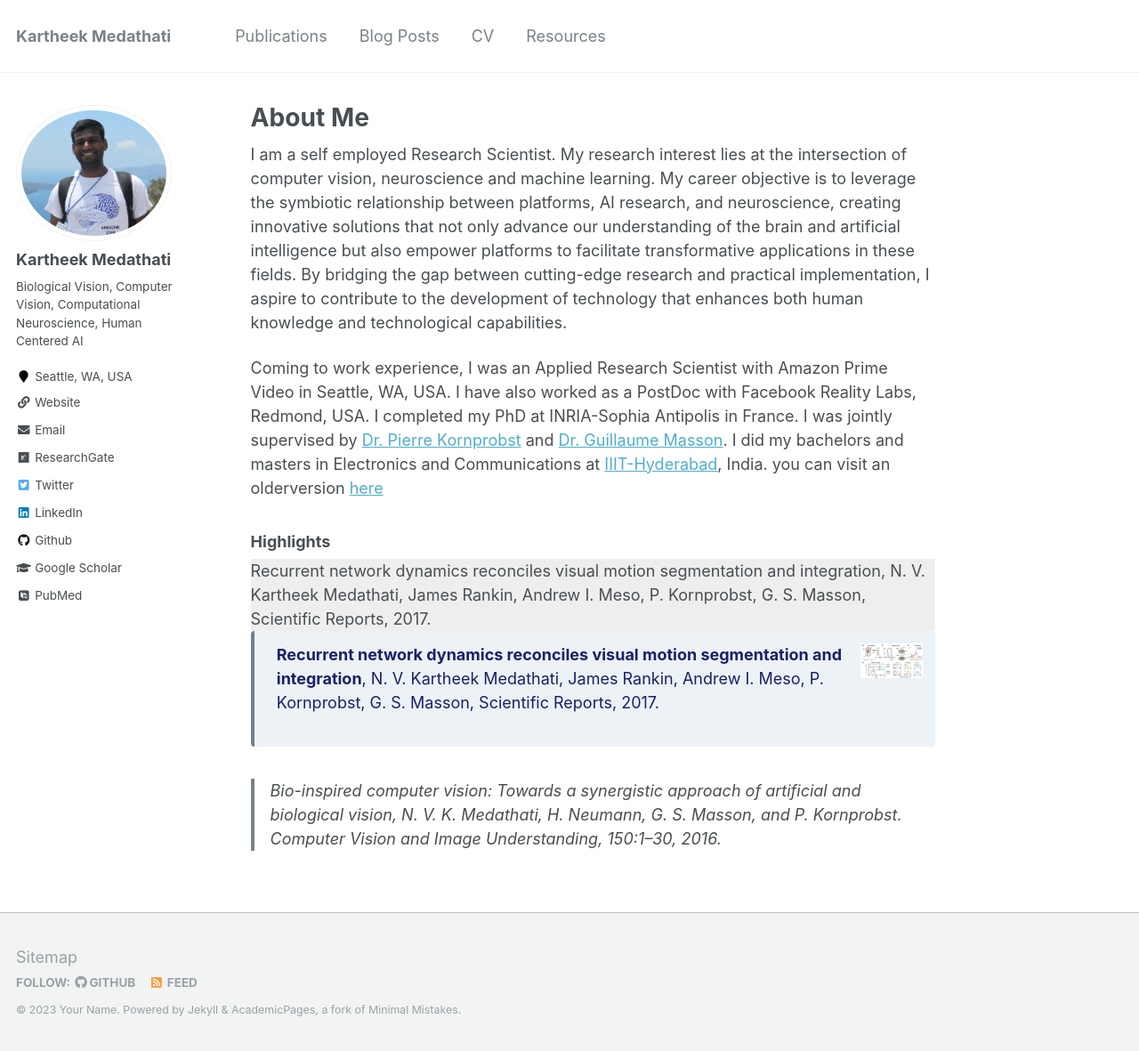
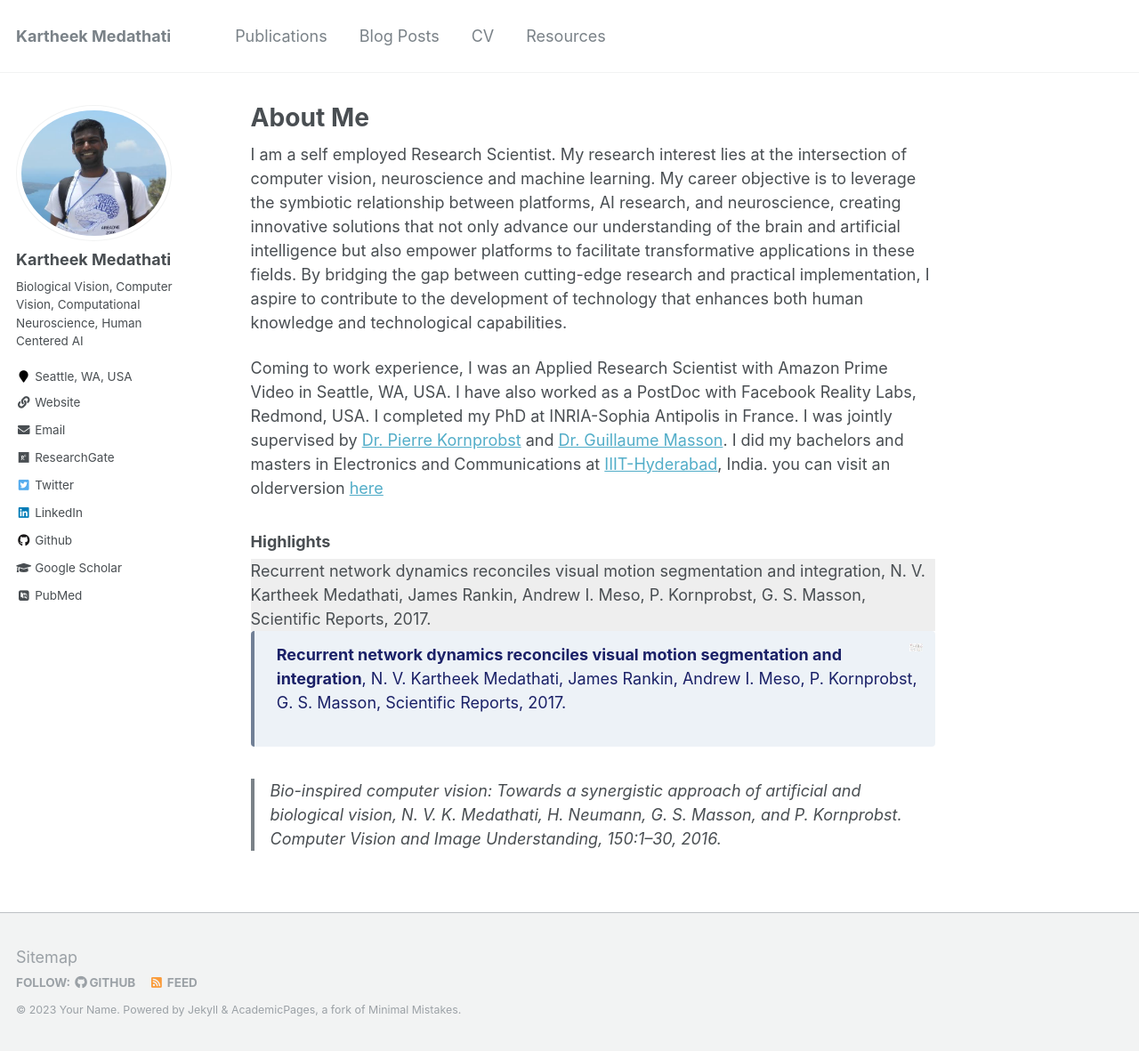
Before and after one commit to kartheekmedathati/kartheekmedathati.github.io, a Jekyll site: the page built from _pages/about.md, in a window 1280 px wide and 1181 px high. Shown: the whole window at 89% size. Built offline with Jekyll 4.4.1, drawn with Linux system fonts in a browser that asks for light colours; some web fonts are replaced.

Commit message:
Changed image size

```diff
--- a/_pages/about.md
+++ b/_pages/about.md
@@ -21,7 +21,7 @@
 
 <div class="warning" style='background-color:#EDF2F7; color:#1A2067; border-left: solid #718096 4px; border-radius: 4px;'>
 <p style='padding:0.7em; margin-left:0.7em; display: inline-block;'>
-<img src="images/Ring_Network.jpg" style="zoom:9%;  float:right; padding:0.7em"/>
+<img src="images/Ring_Network.jpg" style="width:200px; zoom:9%;  float:right; padding:0.7em"/>
  <b> Recurrent network dynamics reconciles visual motion segmentation and integration</b>, N. V. Kartheek Medathati, James Rankin, Andrew I. Meso, P. Kornprobst, G. S. Masson, Scientific Reports, 2017.<br>
 </p>
 </div>
```
